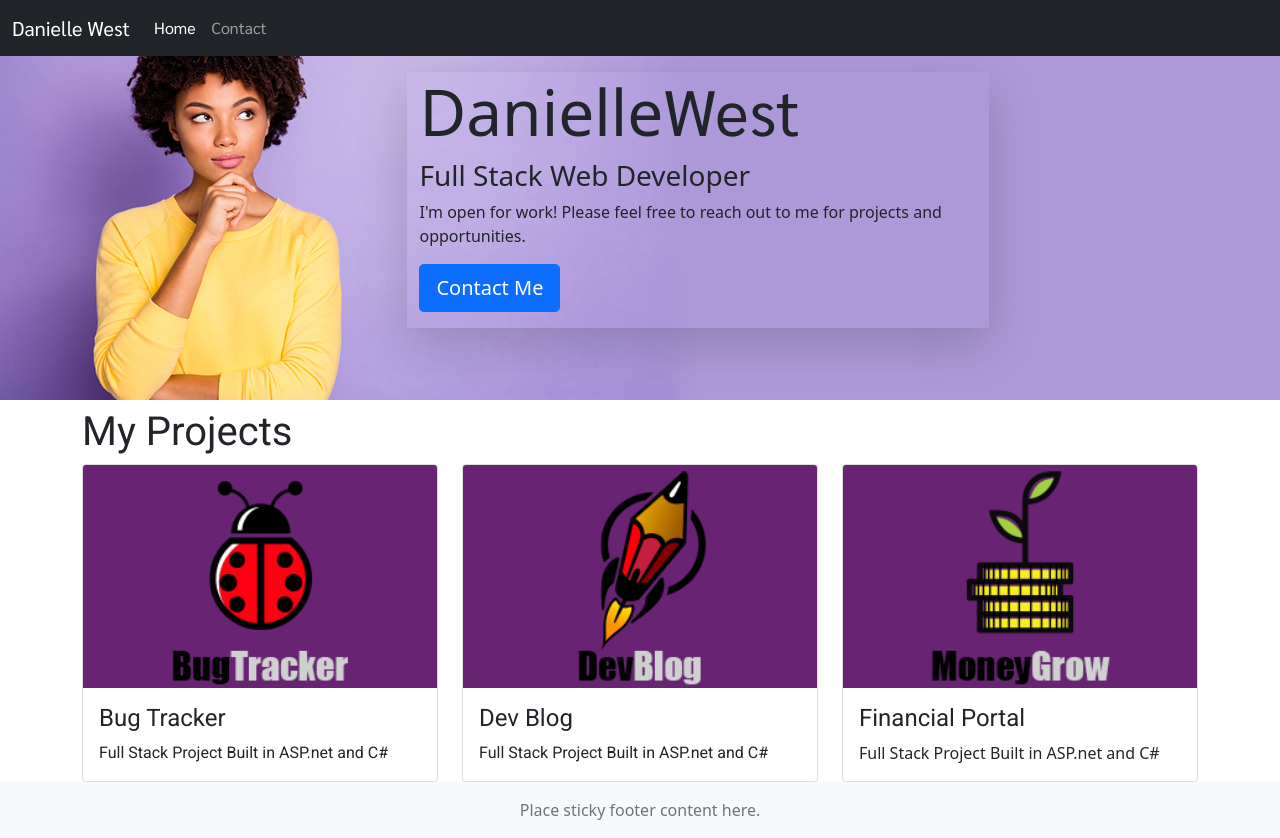
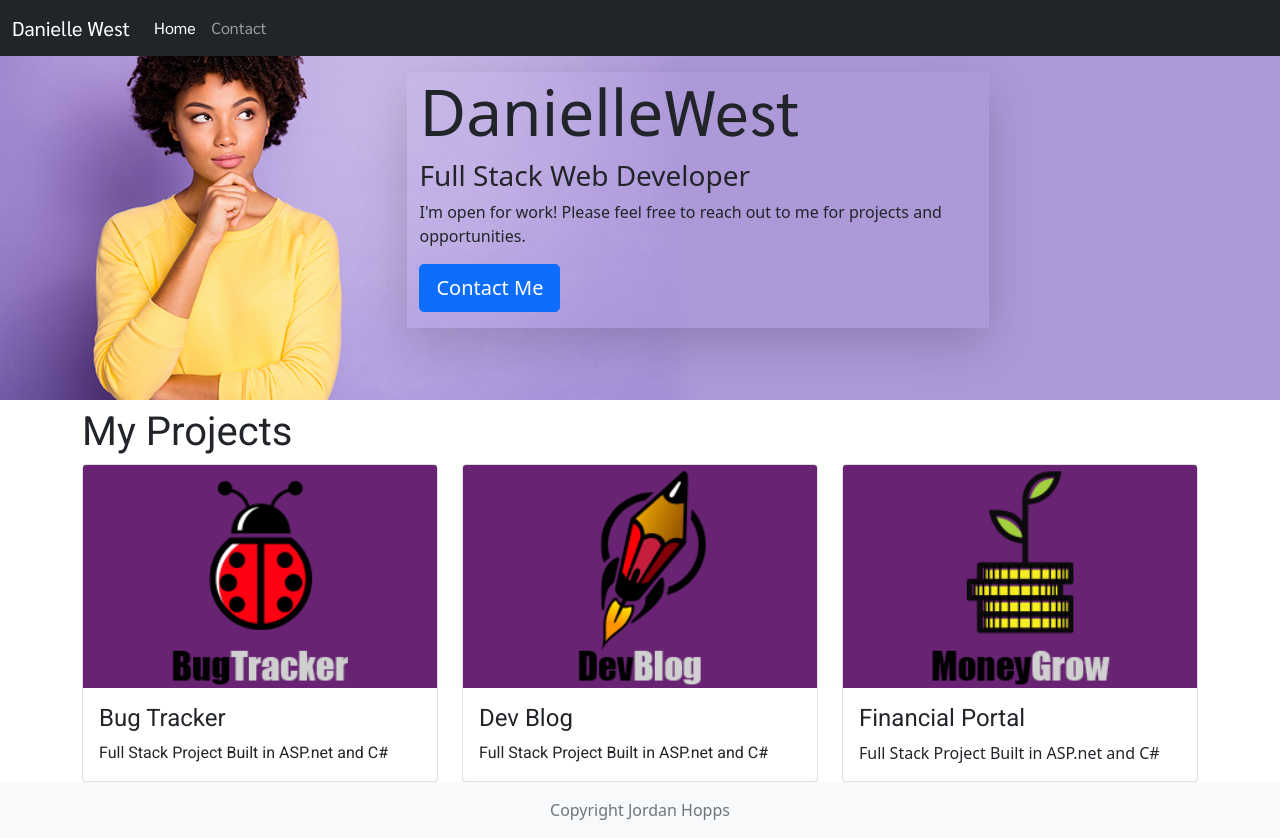
Before and after one commit to jordanthopps/DanielleWestPortfolio, a plain HTML site: page index.html in a window 1280 px wide. Drawn offline with nearby package versions, Linux system fonts and the light colour scheme.

Commit message:
Copyright

```diff
--- a/index.html
+++ b/index.html
@@ -111,7 +111,7 @@
     </main>
     <footer class="footer mt-auto py-3 bg-light sticky-footer">
         <div class="container-fluid text-center">
-            <span class="text-muted">Place sticky footer content here.</span>
+            <span class="text-muted">Copyright Jordan Hopps</span>
         </div>
     </footer>
     <!-- Bootstrap JS -->
```
